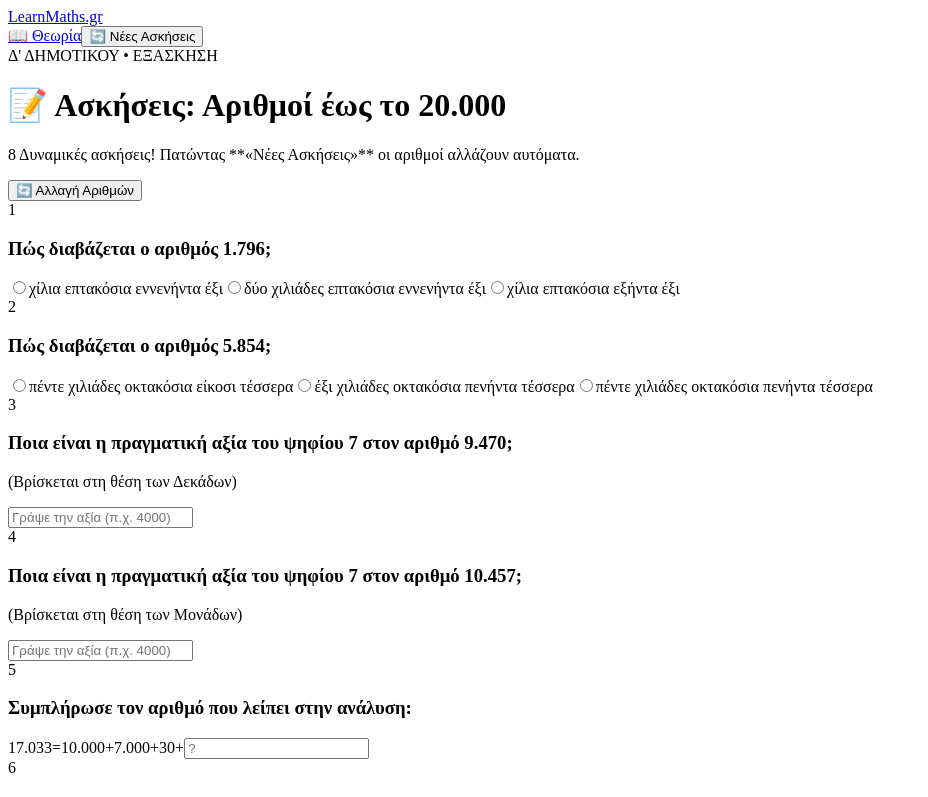
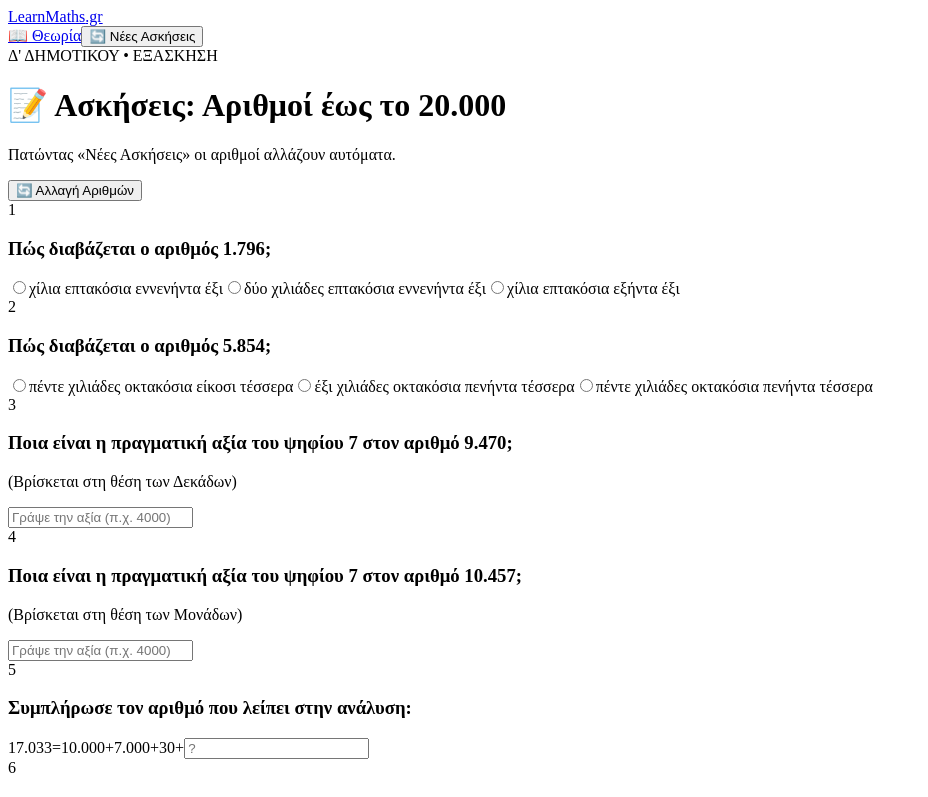
Before and after one commit to gkrimpas-lab/learn-maths-2026, a Next.js app: page /d-dimotikou/1-arithmoi-eos-20-xiliades-ask in a window 1280 px wide. Shown: the top 797 px of the page, without its empty margins (0-928 px from the left). Built offline with nearby package versions, Linux system fonts and the light colour scheme.

Commit message:
Update 1-arithmoi-eos-20-xiliades-ask.js

```diff
--- a/pages/d-dimotikou/1-arithmoi-eos-20-xiliades-ask.js
+++ b/pages/d-dimotikou/1-arithmoi-eos-20-xiliades-ask.js
@@ -521,7 +521,7 @@ export default function ArithmoiEos20XiliadesAskPage() {
                 📝 Ασκήσεις: Αριθμοί έως το 20.000
               </h1>
               <p className="text-amber-100 text-sm md:text-base mt-1">
-                8 Δυναμικές ασκήσεις! Πατώντας **«Νέες Ασκήσεις»** οι αριθμοί αλλάζουν αυτόματα.
+                Πατώντας «Νέες Ασκήσεις» οι αριθμοί αλλάζουν αυτόματα.
               </p>
             </div>
 
```
